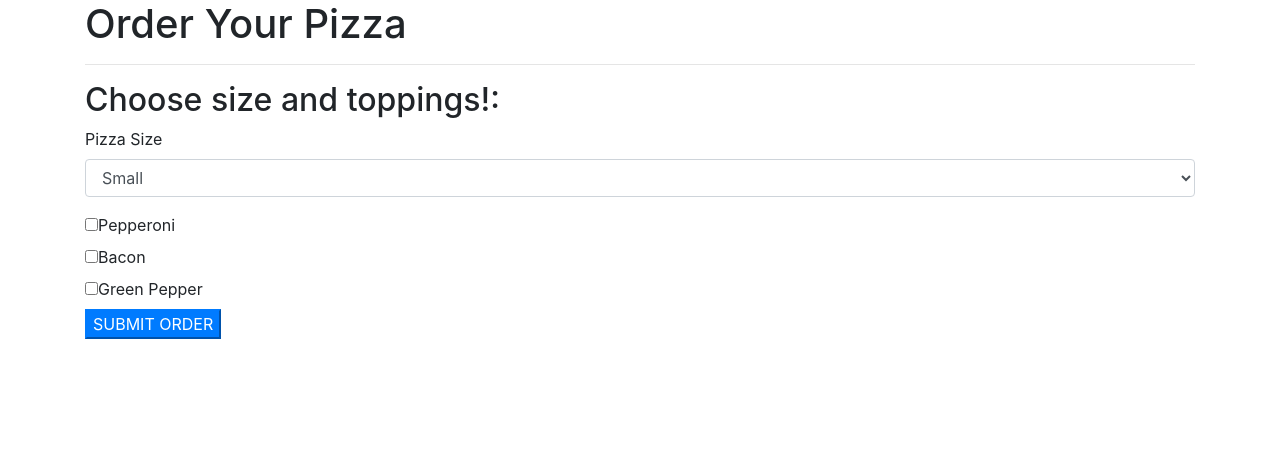
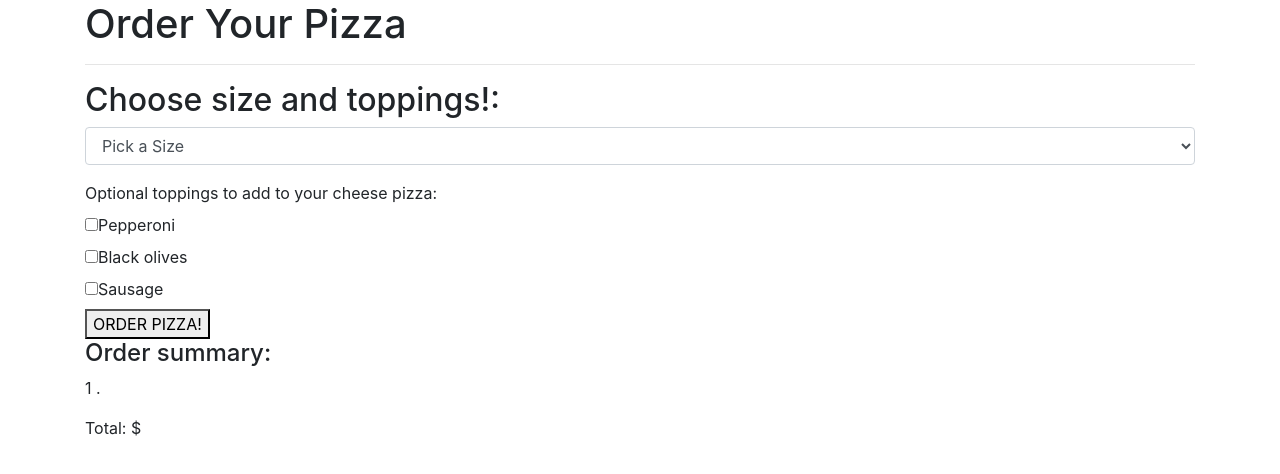
Before and after one commit to garybm/order-pizza, a plain HTML site: page index.html in a window 1280 px wide. Drawn offline with nearby package versions, Linux system fonts and the light colour scheme.

Commit message:
add new form in the HTML file

```diff
--- a/index.html
+++ b/index.html
@@ -14,25 +14,33 @@
       <h2>Choose size and toppings!:</h2>
       <form id="new-pizza">
         <div class="form-group">
-          <label for="exampleFormControlSelect1">Pizza Size</label>
-          <select class="form-control" id="size">
-            <option>Small</option>
-            <option>Medium</option>
-            <option>Large</option>
+           <select id="pizza-size" class="form-control" name="size">
+             <option value="size" selected disabled>Pick a Size</option>
+             <option value="large">Large ($12) </option>
+             <option value="medium">Medium ($10)</option>
+             <option value="small">Small ($8)</option>
            </select>
          </div>
+         <label for="toppings">Optional toppings to add to your cheese pizza:</label>
            <div class="checkbox">
-          <label><input type="checkbox" value="">Pepperoni</label>
+             <label>
+               <input type="checkbox" name="toppings" value="pepperoni">Pepperoni</label>
            </div>
            <div class="checkbox">
-          <label><input type="checkbox" value="">Bacon</label>
+             <label>
+               <input type="checkbox" name="toppings" value="black olives">Black olives</label>
            </div>
-        <div class="checkbox disabled">
-          <label><input type="checkbox" value="">Green Pepper</label>
+           <div class="checkbox">
+             <label>
+               <input type="checkbox" name="toppings" value="sausage">Sausage</label>
            </div>
-        <button type="submit" class="btn-primary">SUBMIT ORDER</button>
+           <button type="submit" class="bttn">ORDER PIZZA!</button>
           </form>
-      <div id="newOrder">
+          <div id="output">
+            <h4>Order summary:</h4>
+            <p>1 <span class="pizza-size-output"></span> <span class="pizza-toppings-output1"></span><span class="pizza-toppings-output3"></span><span class="pizza-toppings-output2"></span>.</p>
+            <p id="total">Total: $<span class="pizza-price-output"></span></p>
+          </div>
       </div>
     </div>
   </body>
--- a/js/scripts.js
+++ b/js/scripts.js
@@ -16,6 +16,7 @@ Pizza.prototype.pizzaPrize = function() {
   return this.size + this.toppings;
 }
 var testPizza = new Pizza(100, 25);
+
 testPizza.pizzaPrize();
 
 
@@ -28,8 +29,10 @@ testPizza.pizzaPrize();
 $(document).ready(function() {
   $("form#new-pizza").submit(function(event) {
     event.preventDefault();
-    var selectSize = $("input#size").val();
-    var toppings = $("input#toppings").val();
+    var selectedSize = $("#pizzaSize").val();
+    var selectedToppings = $("#toppings").val();
+    var newPizza = new Pizza (selectedSize , selectedToppings)
+    Pizza.pizzaPrize(newPizza);
 
     $("#newPizza").show();
   })
```
Lines whose indentation alone changed are shown as unchanged.
